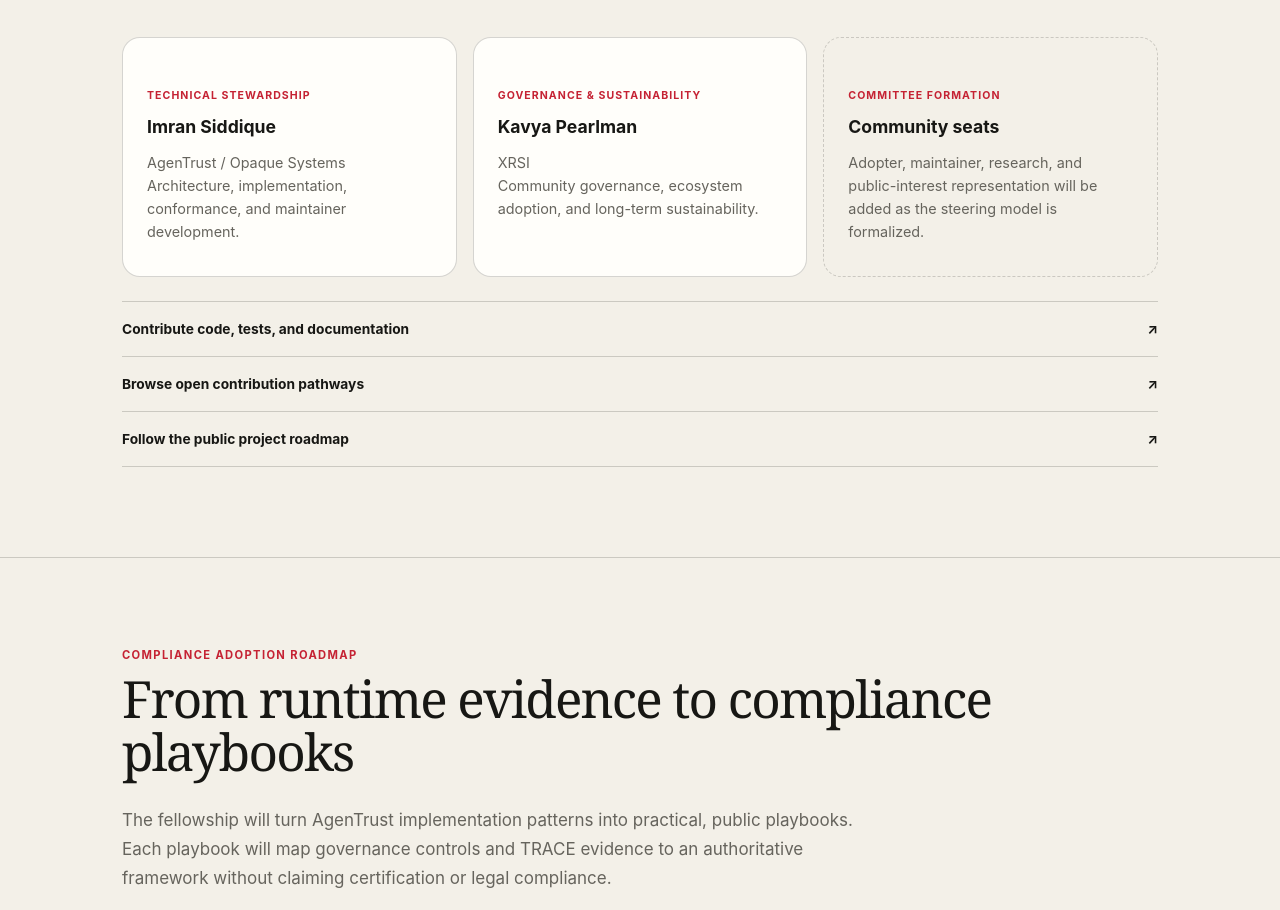
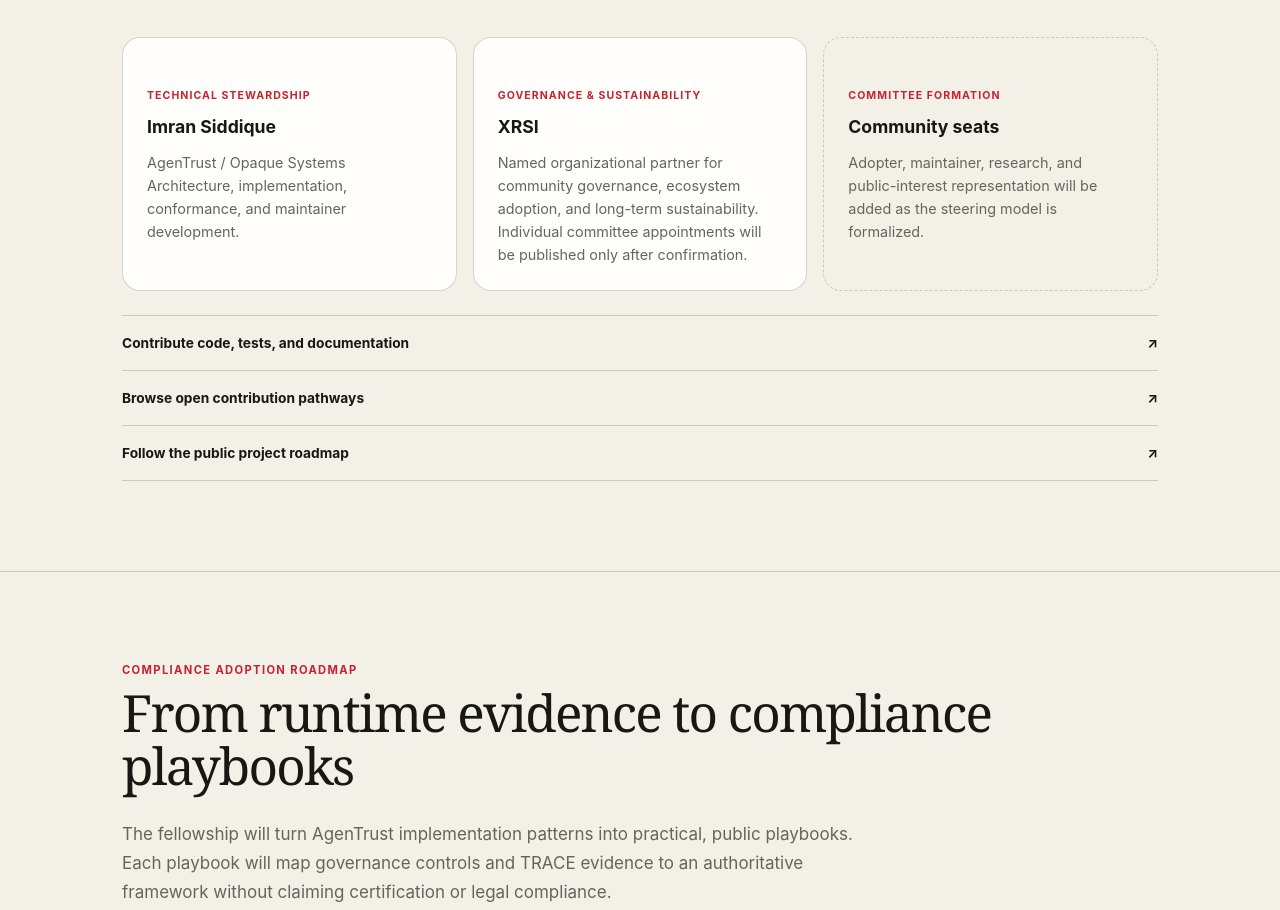
Before and after one commit to agentrust-io/agentrust-io.github.io, a plain HTML site: page index.html in a window 1280 px wide. Shown: the part 4377-5287 px from the top of the page. Drawn offline with Linux system fonts and the light colour scheme.

Commit message:
Keep-steering-roles-at-verified-organization-level

```diff
--- a/index.html
+++ b/index.html
@@ -893,7 +893,7 @@
   <p class="lead-copy">AgenTrust develops in public through open repositories, reviewable proposals, implementation evidence, and conformance testing. The goal is not simply to publish specifications: it is to create a contributor community capable of operating, improving, and stewarding the technology.</p>
   <div class="governance-grid">
     <article class="governance-card"><div class="governance-role">Technical stewardship</div><h3>Imran Siddique</h3><p>AgenTrust / Opaque Systems<br>Architecture, implementation, conformance, and maintainer development.</p></article>
-    <article class="governance-card"><div class="governance-role">Governance &amp; sustainability</div><h3>Kavya Pearlman</h3><p>XRSI<br>Community governance, ecosystem adoption, and long-term sustainability.</p></article>
+    <article class="governance-card"><div class="governance-role">Governance &amp; sustainability</div><h3>XRSI</h3><p>Named organizational partner for community governance, ecosystem adoption, and long-term sustainability. Individual committee appointments will be published only after confirmation.</p></article>
     <article class="governance-card open-seat"><div class="governance-role">Committee formation</div><h3>Community seats</h3><p>Adopter, maintainer, research, and public-interest representation will be added as the steering model is formalized.</p></article>
   </div>
   <div class="governance-actions">
```
